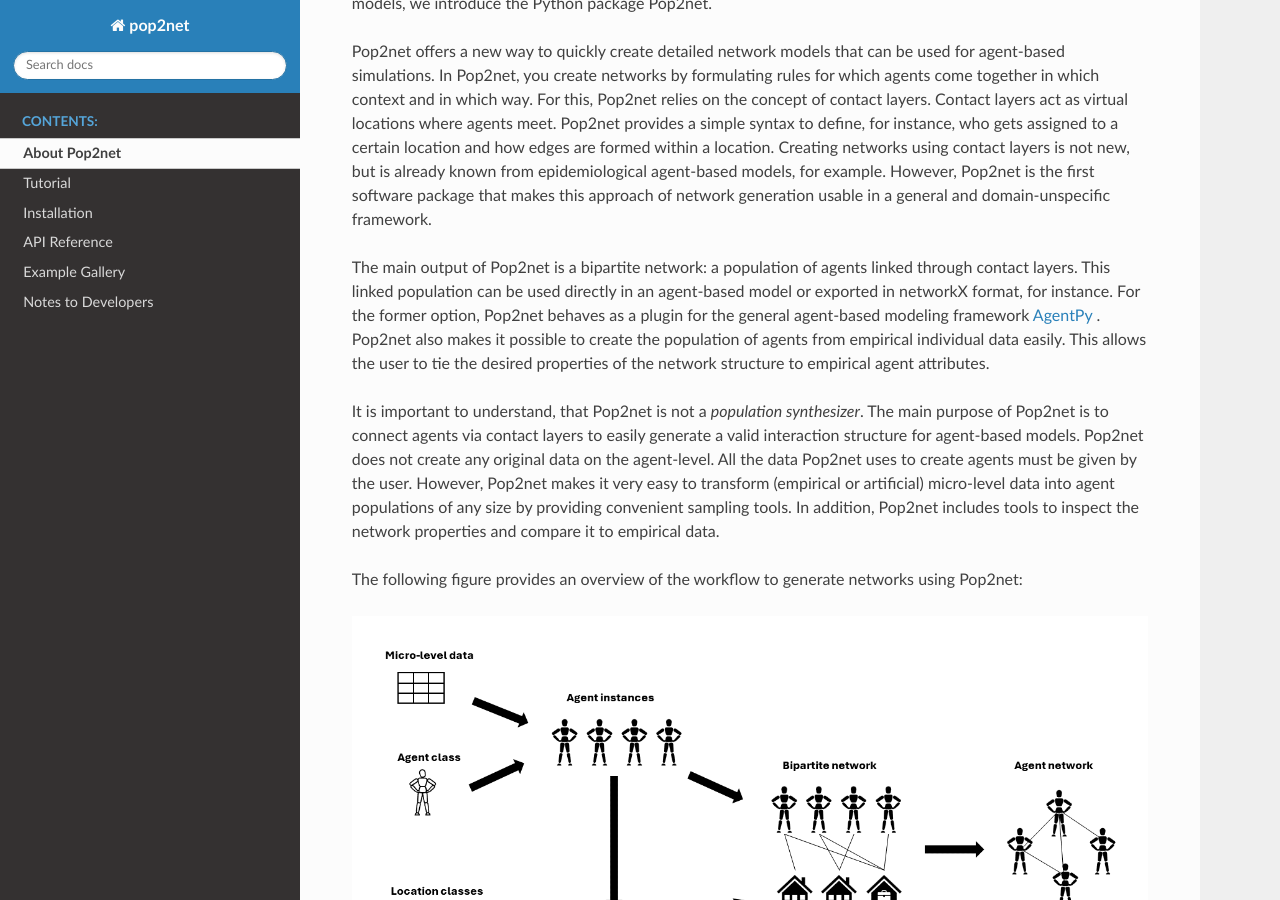
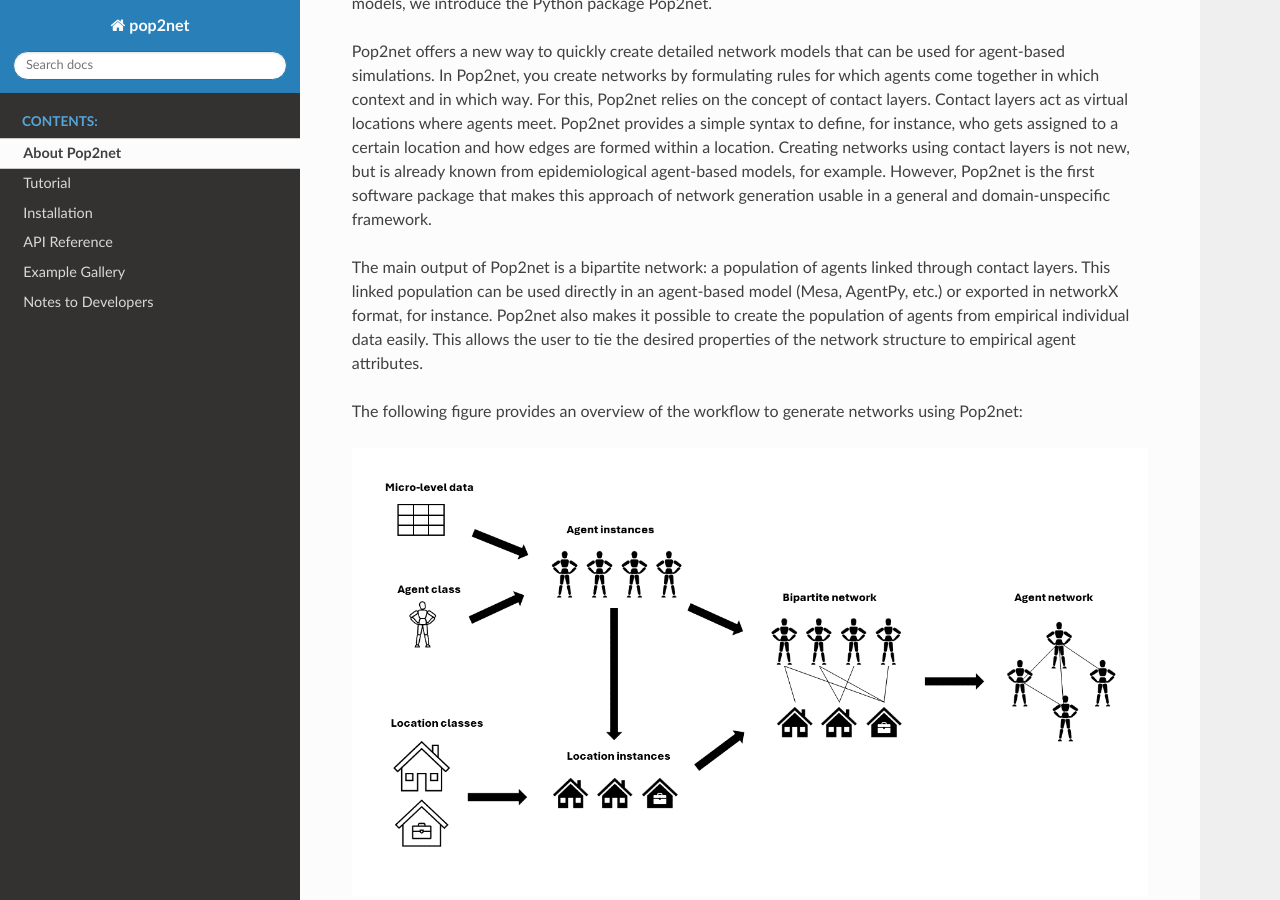
Before and after one commit to mariuzka/pop2net, a Sphinx documentation site: the page built from docs/about.rst, in a window 1280 px wide and 900 px high, scrolled down 312 px. Built offline with Sphinx 7.4.7 and the Read the Docs theme 3.1.0, drawn with Linux system fonts in a browser that asks for light colours; pages that are not in the unit, such as notebooks, are missing from menus.

Commit message:
remove paragraph about "population synthesizer" in order to not to confuse people

```diff
--- a/docs/about.rst
+++ b/docs/about.rst
@@ -18,17 +18,9 @@
 However, Pop2net is the first software package that makes this approach of network generation usable in a general and domain-unspecific framework.
 
 The main output of Pop2net is a bipartite network: a population of agents linked through contact layers.
-This linked population can be used directly in an agent-based model or exported in networkX format, for instance.
-For the former option, Pop2net behaves as a plugin for the general agent-based modeling framework `AgentPy <https://agentpy.readthedocs.io/en/latest/>`_ .
+This linked population can be used directly in an agent-based model (Mesa, AgentPy, etc.) or exported in networkX format, for instance.
 Pop2net also makes it possible to create the population of agents from empirical individual data easily.
 This allows the user to tie the desired properties of the network structure to empirical agent attributes.
-
-It is important to understand, that Pop2net is not a *population synthesizer*.
-The main purpose of Pop2net is to connect agents via contact layers to easily generate a valid interaction structure for agent-based models.
-Pop2net does not create any original data on the agent-level.
-All the data Pop2net uses to create agents must be given by the user.
-However, Pop2net makes it very easy to transform (empirical or artificial) micro-level data into agent populations of any size by providing convenient sampling tools.
-In addition, Pop2net includes tools to inspect the network properties and compare it to empirical data.
 
 The following figure provides an overview of the workflow to generate networks using Pop2net:
 
```
